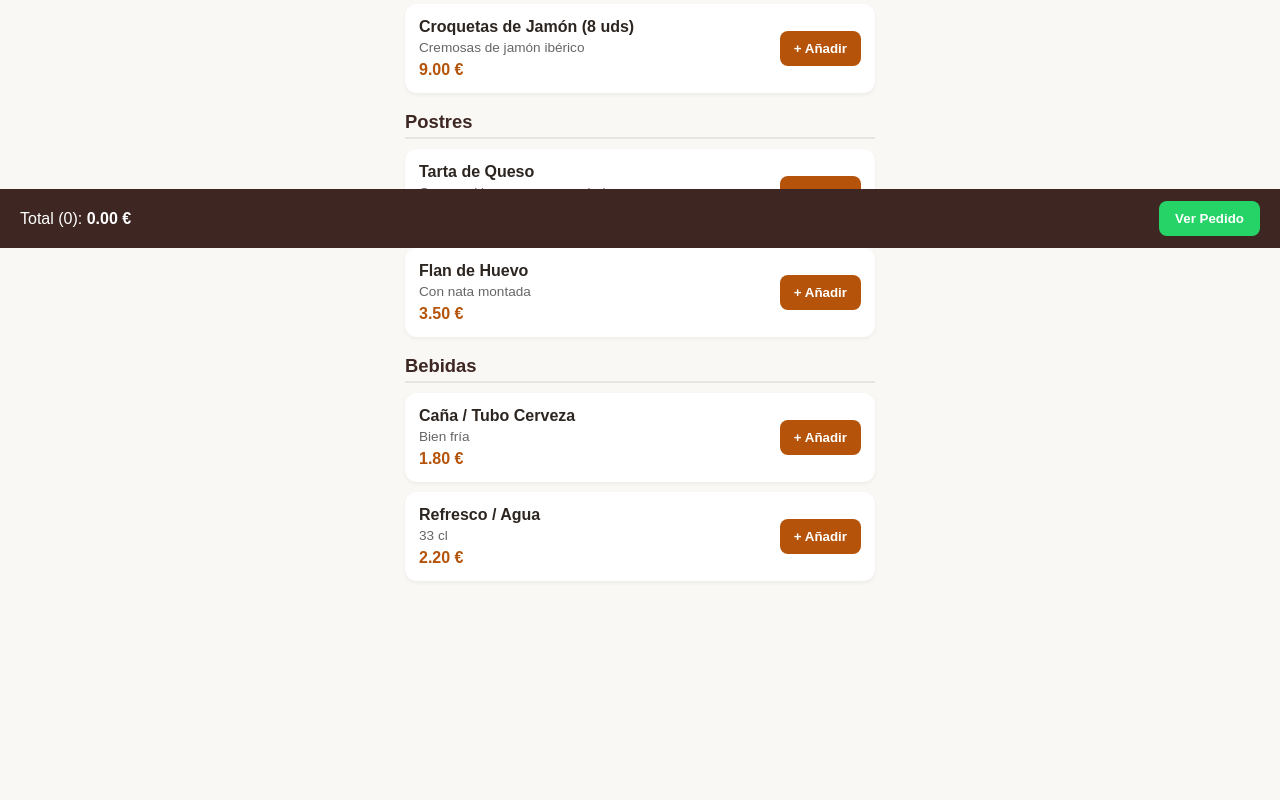
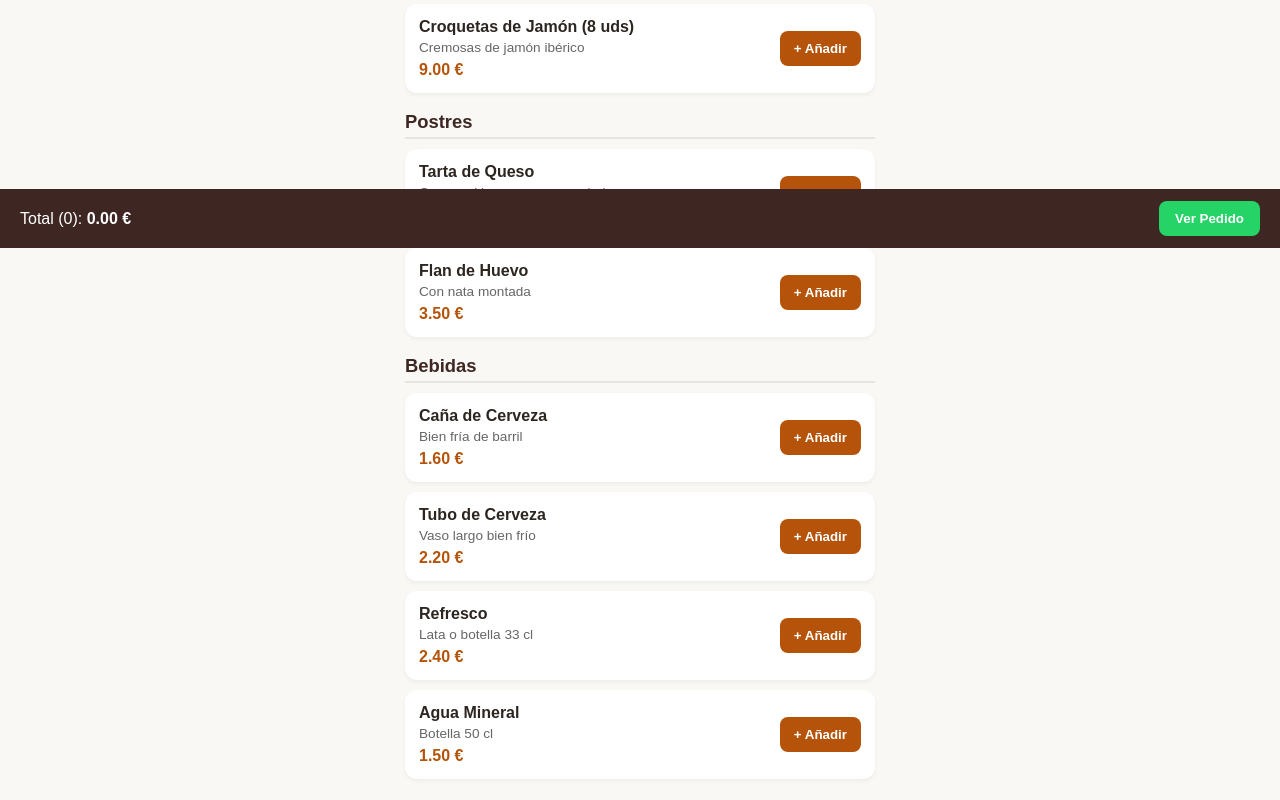
Before and after one commit to Maneli1417/carta-demo-, a plain HTML site: page index.html in a window 1280 px wide. Shown: the part 552-1352 px from the top of the page. Before the commit the page ends 1248 px from the top, so only its background shows below. Drawn offline with Linux system fonts and the light colour scheme.

Commit message:
Update index.html

```diff
--- a/index.html
+++ b/index.html
@@ -37,8 +37,10 @@ const menu=[
 {id:4,cat:'raciones',nombre:'Croquetas de Jamón (8 uds)',desc:'Cremosas de jamón ibérico',precio:9.00},
 {id:5,cat:'postres',nombre:'Tarta de Queso',desc:'Casera al horno con mermelada',precio:4.50},
 {id:6,cat:'postres',nombre:'Flan de Huevo',desc:'Con nata montada',precio:3.50},
-{id:7,cat:'bebidas',nombre:'Caña / Tubo Cerveza',desc:'Bien fría',precio:1.80},
-{id:8,cat:'bebidas',nombre:'Refresco / Agua',desc:'33 cl',precio:2.20}
+{id:7,cat:'bebidas',nombre:'Caña de Cerveza',desc:'Bien fría de barril',precio:1.60},
+{id:8,cat:'bebidas',nombre:'Tubo de Cerveza',desc:'Vaso largo bien frío',precio:2.20},
+{id:9,cat:'bebidas',nombre:'Refresco',desc:'Lata o botella 33 cl',precio:2.40},
+{id:10,cat:'bebidas',nombre:'Agua Mineral',desc:'Botella 50 cl',precio:1.50}
 ];
 document.getElementById('t-bar').innerText=BAR.nombre;document.getElementById('s-bar').innerText=BAR.info;
 let filtroActual='todos',cantidades={};
```
